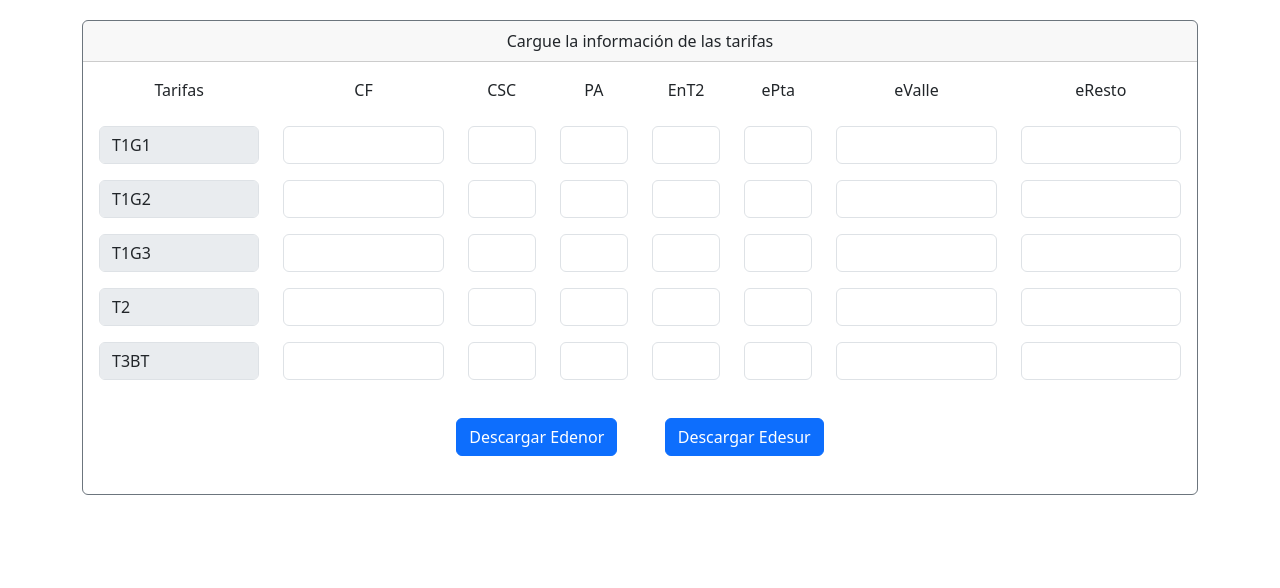
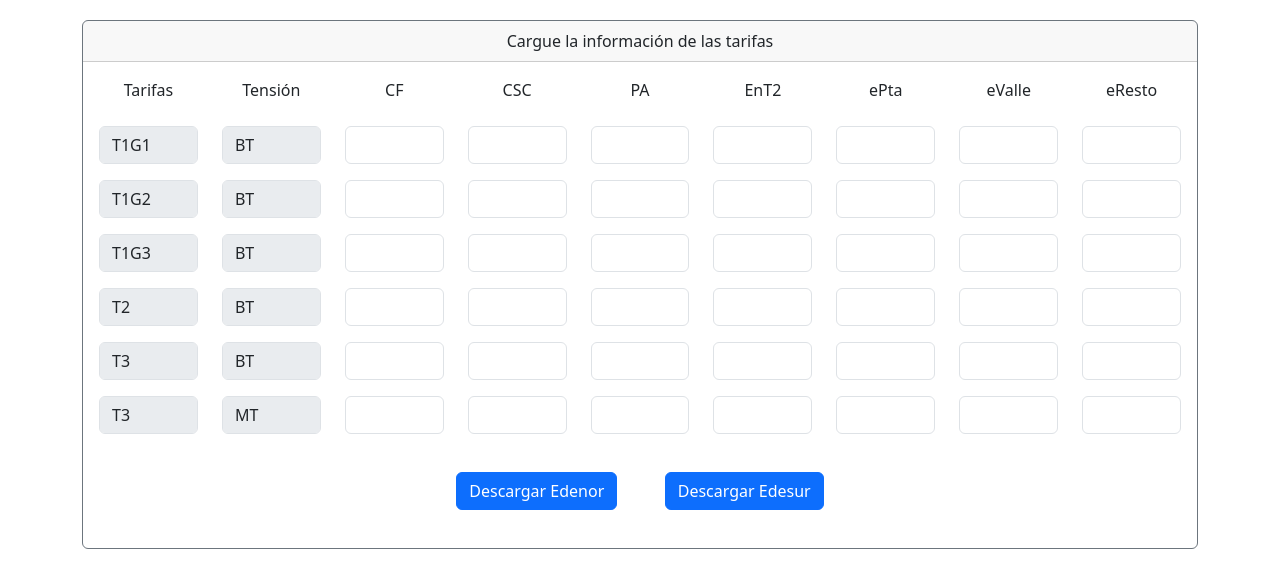
Before and after one commit to HernanEstribou/AsibotTarifas, a plain HTML site: page index.html in a window 1280 px wide. Shown: the part 42-630 px from the top of the page. Drawn offline with nearby package versions, Linux system fonts and the light colour scheme.

Commit message:
Campo de tensión implementado

```diff
--- a/index.html
+++ b/index.html
@@ -19,158 +19,205 @@
                         <div class="card-body" id="formulario-t2-container">
                             <form class="formulario" action="#" method="post">
                                 <div class="row">
-                                    <div class="col-sm-2 mb-3">
+                                    <div class="col mb-3">
                                         <label for="tarifas" class="form-label">Tarifas</label>
                                     </div>
-                                    <div class="col-sm-2 mb-3">
+                                    <div class="col mb-3">
+                                        <label for="tension" class="form-label">Tensión</label>
+                                    </div>
+                                    <div class="col mb-3">
                                         <label for="cf" class="form-label">CF</label>
                                     </div>
-                                    <div class="col-sm-1 mb-3">
+                                    <div class="col mb-3">
                                         <label for="csc" class="form-label">CSC</label>
                                     </div>
-                                    <div class="col-sm-1 mb-3">
+                                    <div class="col mb-3">
                                         <label for="pa" class="form-label">PA</label>
                                     </div>
-                                    <div class="col-sm-1 mb-3">
+                                    <div class="col mb-3">
                                         <label for="ent2" class="form-label">EnT2</label>
                                     </div>
-                                    <div class="col-sm-1 mb-3">
+                                    <div class="col mb-3">
                                         <label for="epta" class="form-label">ePta</label>
                                     </div>
-                                    <div class="col-sm-2 mb-3">
+                                    <div class="col mb-3">
                                         <label for="eValle" class="form-label">eValle</label>
                                     </div>
-                                    <div class="col-sm-2 mb-3">
+                                    <div class="col mb-3">
                                         <label for="eResto" class="form-label">eResto</label>
                                     </div>
                                 </div>
                                 <div class="row">
-                                    <div class="col-sm-2 mb-3" name="tarifas">
+                                    <div class="col mb-3" name="tarifas">
                                         <input class="form-control" type="text" name="tarifa" placeholder="" value="T1G1" disabled>
                                     </div>
-                                    <div class="col-sm-2 mb-3">
+                                    <div class="col mb-3" name="tension">
+                                        <input class="form-control" type="text" name="tension" placeholder="" value="BT" disabled>
+                                    </div>
+                                    <div class="col mb-3">
                                         <input class="form-control" type="text" name="cf" placeholder="">
                                     </div>
-                                    <div class="col-sm-1 mb-3">
+                                    <div class="col mb-3">
                                         <input class="form-control" type="text" name="csc" placeholder="">
                                     </div>
-                                    <div class="col-sm-1 mb-3">
+                                    <div class="col mb-3">
                                         <input class="form-control" type="text" name="pa" placeholder="">
                                     </div>
-                                    <div class="col-sm-1 mb-3">
+                                    <div class="col mb-3">
                                         <input class="form-control" type="text" name="ent2" placeholder="">
                                     </div>
-                                    <div class="col-sm-1 mb-3">
+                                    <div class="col mb-3">
                                         <input class="form-control" type="text" name="epta" placeholder="">
                                     </div>
-                                    <div class="col-sm-2 mb-3">
+                                    <div class="col mb-3">
                                         <input class="form-control" type="text" name="evalle" placeholder="">
                                     </div>
-                                    <div class="col-sm-2 mb-3">
+                                    <div class="col mb-3">
                                         <input class="form-control" type="text" name="eresto" placeholder="">
                                     </div>
                                 </div>
                                 <div class="row">
-                                    <div class="col-sm-2 mb-3" name="tarifas">
+                                    <div class="col mb-3" name="tarifas">
                                         <input class="form-control" type="text" name="tarifa" placeholder="" value="T1G2" disabled>
                                     </div>
-                                    <div class="col-sm-2 mb-3">
+                                    <div class="col mb-3" name="tension">
+                                        <input class="form-control" type="text" name="tension" placeholder="" value="BT" disabled>
+                                    </div>
+                                    <div class="col mb-3">
                                         <input class="form-control" type="text" name="cf" placeholder="">
                                     </div>
-                                    <div class="col-sm-1 mb-3">
+                                    <div class="col mb-3">
                                         <input class="form-control" type="text" name="csc" placeholder="">
                                     </div>
-                                    <div class="col-sm-1 mb-3">
+                                    <div class="col mb-3">
                                         <input class="form-control" type="text" name="pa" placeholder="">
                                     </div>
-                                    <div class="col-sm-1 mb-3">
+                                    <div class="col mb-3">
                                         <input class="form-control" type="text" name="ent2" placeholder="">
                                     </div>
-                                    <div class="col-sm-1 mb-3">
+                                    <div class="col mb-3">
                                         <input class="form-control" type="text" name="epta" placeholder="">
                                     </div>
-                                    <div class="col-sm-2 mb-3">
+                                    <div class="col mb-3">
                                         <input class="form-control" type="text" name="evalle" placeholder="">
                                     </div>
-                                    <div class="col-sm-2 mb-3">
+                                    <div class="col mb-3">
                                         <input class="form-control" type="text" name="eresto" placeholder="">
                                     </div>
                                 </div>
                                 <div class="row">
-                                    <div class="col-sm-2 mb-3" name="tarifas">
+                                    <div class="col mb-3" name="tarifas">
                                         <input class="form-control" type="text" name="tarifa" placeholder="" value="T1G3" disabled>
                                     </div>
-                                    <div class="col-sm-2 mb-3">
+                                    <div class="col mb-3" name="tension">
+                                        <input class="form-control" type="text" name="tension" placeholder="" value="BT" disabled>
+                                    </div>
+                                    <div class="col mb-3">
                                         <input class="form-control" type="text" name="cf" placeholder="">
                                     </div>
-                                    <div class="col-sm-1 mb-3">
+                                    <div class="col mb-3">
                                         <input class="form-control" type="text" name="csc" placeholder="">
                                     </div>
-                                    <div class="col-sm-1 mb-3">
+                                    <div class="col mb-3">
                                         <input class="form-control" type="text" name="pa" placeholder="">
                                     </div>
-                                    <div class="col-sm-1 mb-3">
+                                    <div class="col mb-3">
                                         <input class="form-control" type="text" name="ent2" placeholder="">
                                     </div>
-                                    <div class="col-sm-1 mb-3">
+                                    <div class="col mb-3">
                                         <input class="form-control" type="text" name="epta" placeholder="">
                                     </div>
-                                    <div class="col-sm-2 mb-3">
+                                    <div class="col mb-3">
                                         <input class="form-control" type="text" name="evalle" placeholder="">
                                     </div>
-                                    <div class="col-sm-2 mb-3">
+                                    <div class="col mb-3">
                                         <input class="form-control" type="text" name="eresto" placeholder="">
                                     </div>
                                 </div>
                                 <div class="row">
-                                    <div class="col-sm-2 mb-3" name="tarifas">
+                                    <div class="col mb-3" name="tarifas">
                                         <input class="form-control" type="text" name="tarifa" placeholder="" value="T2" disabled>
                                     </div>
-                                    <div class="col-sm-2 mb-3">
+                                    <div class="col mb-3" name="tension">
+                                        <input class="form-control" type="text" name="tension" placeholder="" value="BT" disabled>
+                                    </div>
+                                    <div class="col mb-3">
                                         <input class="form-control" type="text" name="cf" placeholder="">
                                     </div>
-                                    <div class="col-sm-1 mb-3">
+                                    <div class="col mb-3">
                                         <input class="form-control" type="text" name="csc" placeholder="">
                                     </div>
-                                    <div class="col-sm-1 mb-3">
+                                    <div class="col mb-3">
                                         <input class="form-control" type="text" name="pa" placeholder="">
                                     </div>
-                                    <div class="col-sm-1 mb-3">
+                                    <div class="col mb-3">
                                         <input class="form-control" type="text" name="ent2" placeholder="">
                                     </div>
-                                    <div class="col-sm-1 mb-3">
+                                    <div class="col mb-3">
                                         <input class="form-control" type="text" name="epta" placeholder="">
                                     </div>
-                                    <div class="col-sm-2 mb-3">
+                                    <div class="col mb-3">
                                         <input class="form-control" type="text" name="evalle" placeholder="">
                                     </div>
-                                    <div class="col-sm-2 mb-3">
+                                    <div class="col mb-3">
                                         <input class="form-control" type="text" name="eresto" placeholder="">
                                     </div>
                                 </div>
                                 <div class="row">
-                                    <div class="col-sm-2 mb-3" name="tarifas">
-                                        <input class="form-control" type="text" name="tarifa" placeholder="" value="T3BT" disabled>
+                                    <div class="col mb-3" name="tarifas">
+                                        <input class="form-control" type="text" name="tarifa" placeholder="" value="T3" disabled>
                                     </div>
-                                    <div class="col-sm-2 mb-3">
+                                    <div class="col mb-3" name="tension">
+                                        <input class="form-control" type="text" name="tension" placeholder="" value="BT" disabled>
+                                    </div>
+                                    <div class="col mb-3">
                                         <input class="form-control" type="text" name="cf" placeholder="">
                                     </div>
-                                    <div class="col-sm-1 mb-3">
+                                    <div class="col mb-3">
                                         <input class="form-control" type="text" name="csc" placeholder="">
                                     </div>
-                                    <div class="col-sm-1 mb-3">
+                                    <div class="col mb-3">
                                         <input class="form-control" type="text" name="pa" placeholder="">
                                     </div>
-                                    <div class="col-sm-1 mb-3">
+                                    <div class="col mb-3">
                                         <input class="form-control" type="text" name="ent2" placeholder="">
                                     </div>
-                                    <div class="col-sm-1 mb-3">
+                                    <div class="col mb-3">
                                         <input class="form-control" type="text" name="epta" placeholder="">
                                     </div>
-                                    <div class="col-sm-2 mb-3">
+                                    <div class="col mb-3">
                                         <input class="form-control" type="text" name="evalle" placeholder="">
                                     </div>
-                                    <div class="col-sm-2 mb-3">
+                                    <div class="col mb-3">
+                                        <input class="form-control" type="text" name="eresto" placeholder="">
+                                    </div>
+                                </div>
+                                <div class="row">
+                                    <div class="col mb-3" name="tarifas">
+                                        <input class="form-control" type="text" name="tarifa" placeholder="" value="T3" disabled>
+                                    </div>
+                                    <div class="col mb-3" name="tension">
+                                        <input class="form-control" type="text" name="tension" placeholder="" value="MT" disabled>
+                                    </div>
+                                    <div class="col mb-3">
+                                        <input class="form-control" type="text" name="cf" placeholder="">
+                                    </div>
+                                    <div class="col mb-3">
+                                        <input class="form-control" type="text" name="csc" placeholder="">
+                                    </div>
+                                    <div class="col mb-3">
+                                        <input class="form-control" type="text" name="pa" placeholder="">
+                                    </div>
+                                    <div class="col mb-3">
+                                        <input class="form-control" type="text" name="ent2" placeholder="">
+                                    </div>
+                                    <div class="col mb-3">
+                                        <input class="form-control" type="text" name="epta" placeholder="">
+                                    </div>
+                                    <div class="col mb-3">
+                                        <input class="form-control" type="text" name="evalle" placeholder="">
+                                    </div>
+                                    <div class="col mb-3">
                                         <input class="form-control" type="text" name="eresto" placeholder="">
                                     </div>
                                 </div>
```
